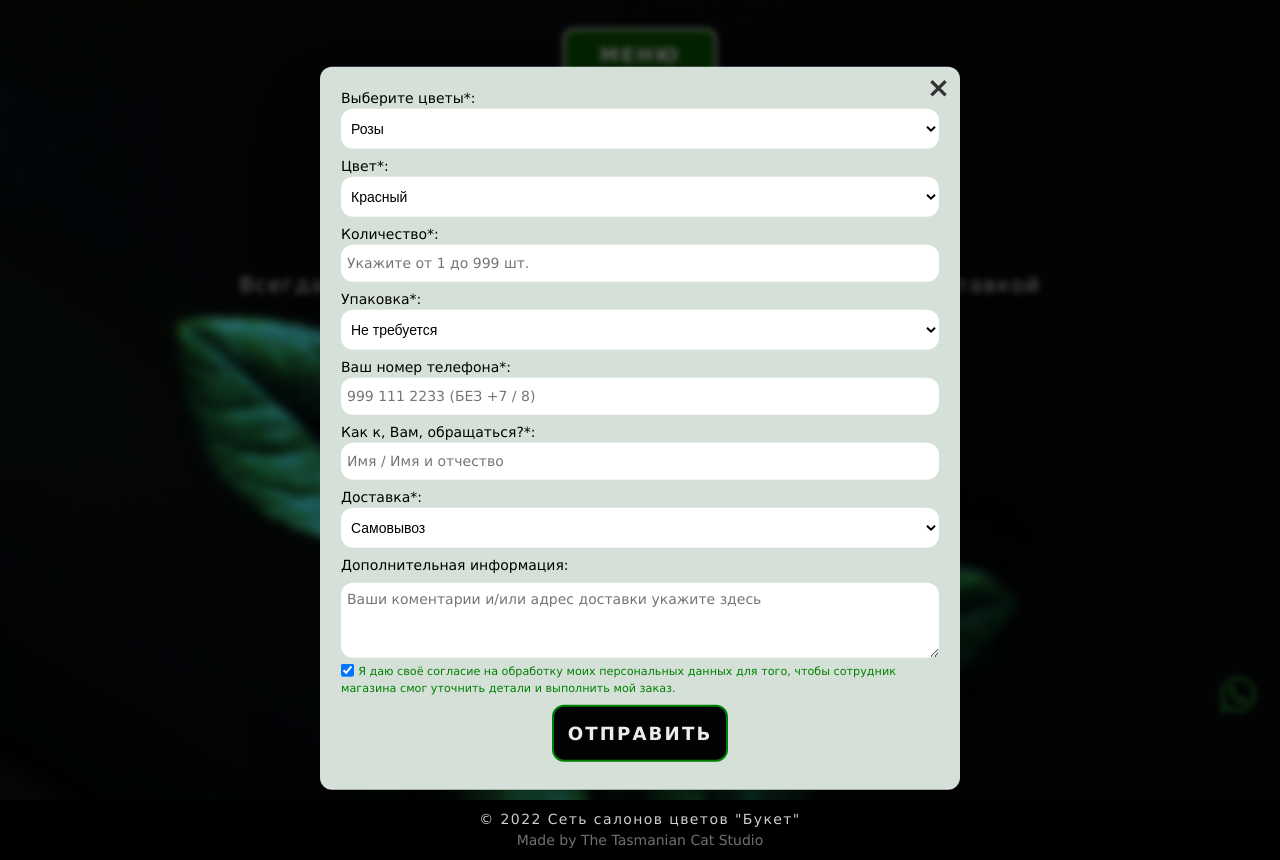
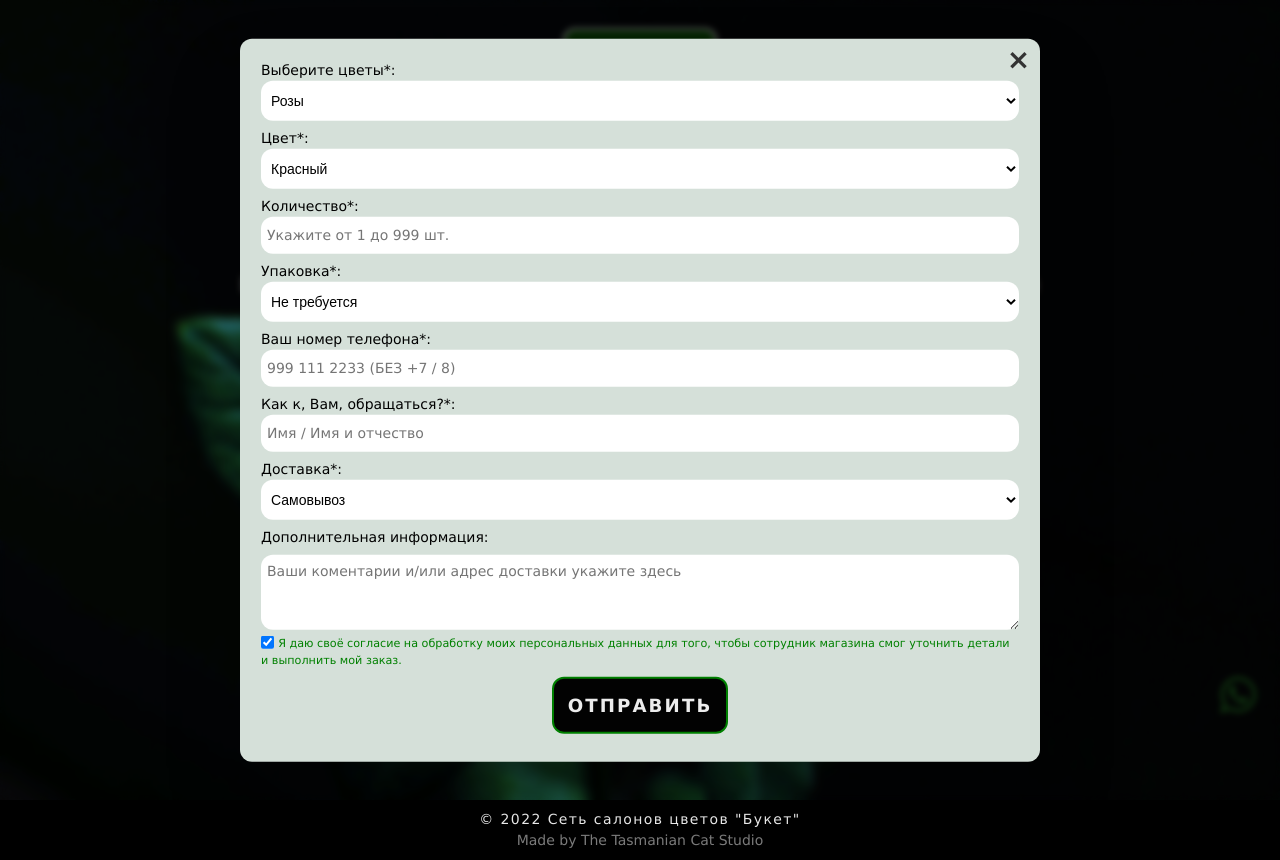
Before and after one commit to TasmanianCat/nav-bar-js-flowers, a plain HTML site: page index.html in a window 1280 px wide. Both pictures are taken after a click on the element "ЗАКАЗАТЬ". Drawn offline with Linux system fonts and the light colour scheme.

Commit message:
The last version

```diff
--- a/css/style.css
+++ b/css/style.css
@@ -320,8 +320,12 @@ a:hover {
 }
 
 #modal-0 {
-		margin-top: 2rem;
-		margin-bottom: 2rem;
+	width: 90%;
+	max-width: 800px;
+
+
+	margin-top: auto;
+	margin-bottom: auto;
 }
 
 span {
--- a/index.html
+++ b/index.html
@@ -43,7 +43,7 @@
 		</header>
 		<main class="main">
 			<div class="index-modal">
-				<span id="modal-0" class="show-modal">Заказать</span>
+				<span class="show-modal">Заказать</span>
 			</div>
 			<div id="modal-0" class="modal hidden">
 				<button class="close-modal">&times;</button>
@@ -135,7 +135,7 @@
 	</div>
 	<div class="overlay hidden"></div>
 	<div>
-		<a href="https://api.whatsapp.com/send?phone=79372374089"><i class="fa fa-whatsapp"
+		<a href="https://api.whatsapp.com/send?phone=700000000"><i class="fa fa-whatsapp"
 				style="font-size:3rem;color:rgb(44, 145, 44);"></i></a>
 	</div>
 	</main>
```
